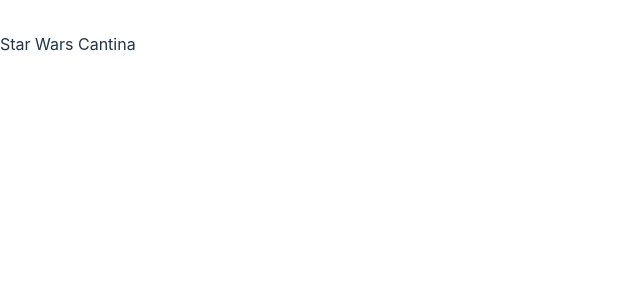
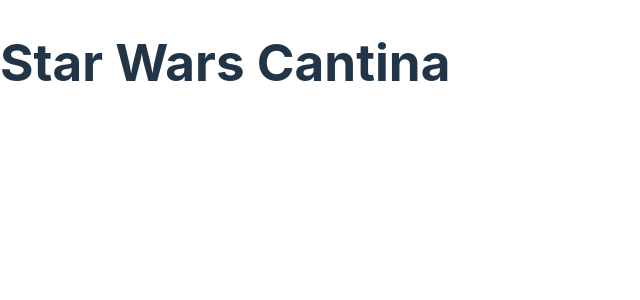
Before and after one commit to eliocro/cantina, a React (Vite) app: page / in a window 1280 px wide. Shown: the top 300 px of the page, without its empty margins (0-640 px from the left). Built offline with nearby package versions, Linux system fonts and the light colour scheme.

Commit message:
Add prettier dependency

```diff
--- a/package.json
+++ b/package.json
@@ -22,6 +22,7 @@
     "eslint-plugin-react-hooks": "^5.0.0",
     "eslint-plugin-react-refresh": "^0.4.14",
     "globals": "^15.11.0",
+    "prettier": "^3.3.3",
     "typescript": "~5.6.2",
     "typescript-eslint": "^8.11.0",
     "vite": "^5.4.10"
--- a/src/App.tsx
+++ b/src/App.tsx
@@ -1,9 +1,9 @@
 function App() {
   return (
     <>
-     Star Wars Cantina
+      <h1>Star Wars Cantina</h1>
     </>
-  )
+  );
 }
 
-export default App
+export default App;
```
Also changed, not shown: src/main.tsx (+5 -5 lines), .prettierrc.js (added), 1 other file (tests, documents, lock files or other folders).
